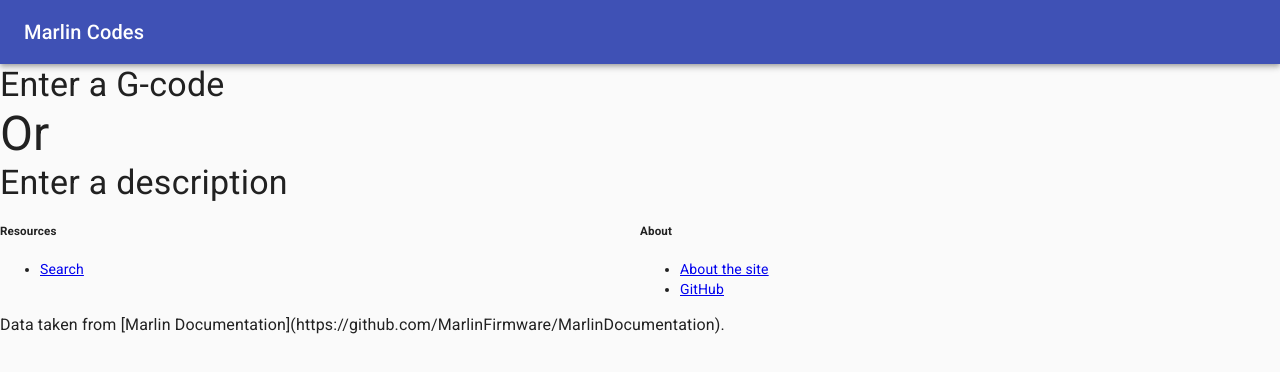
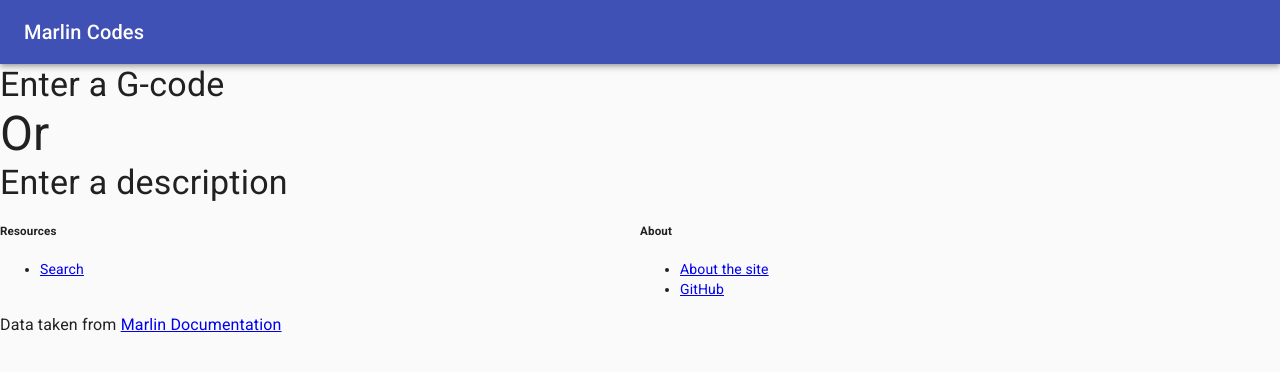
Before and after one commit to ayan4m1/marlin-codes, a Gatsby site: page / in a window 1280 px wide. Built offline with nearby package versions, Linux system fonts and the light colour scheme; Gatsby itself is replaced by a stand-in of ours.

Commit message:
fix footer link

```diff
--- a/src/components/footer.js
+++ b/src/components/footer.js
@@ -33,8 +33,14 @@
       </Grid>
       <Grid item xs={12}>
         <Typography paragraph>
-          Data taken from [Marlin
-          Documentation](https://github.com/MarlinFirmware/MarlinDocumentation).
+          Data taken from{' '}
+          <a
+            href="https://github.com/MarlinFirmware/MarlinDocumentation"
+            target="_blank"
+            rel="noopener noreferrer"
+          >
+            Marlin Documentation
+          </a>
         </Typography>
       </Grid>
     </Grid>
```
